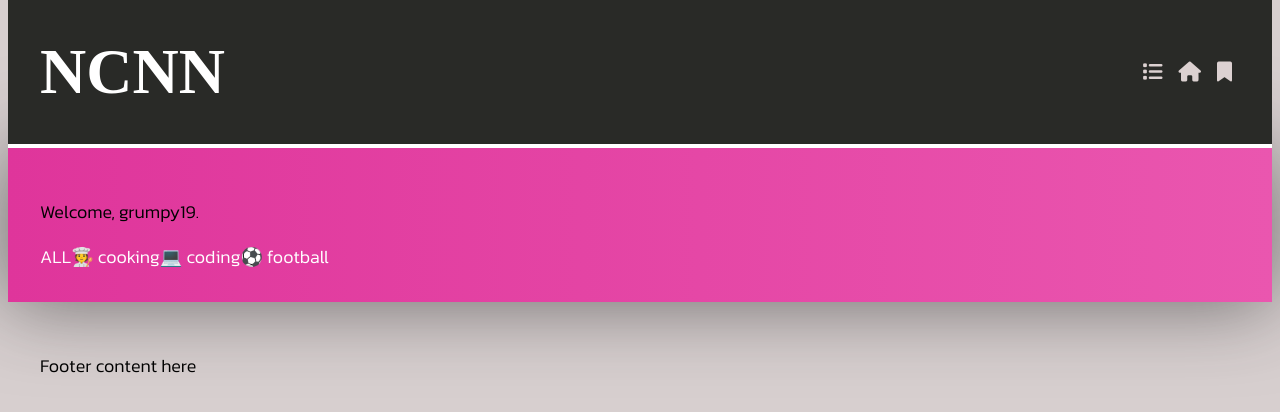
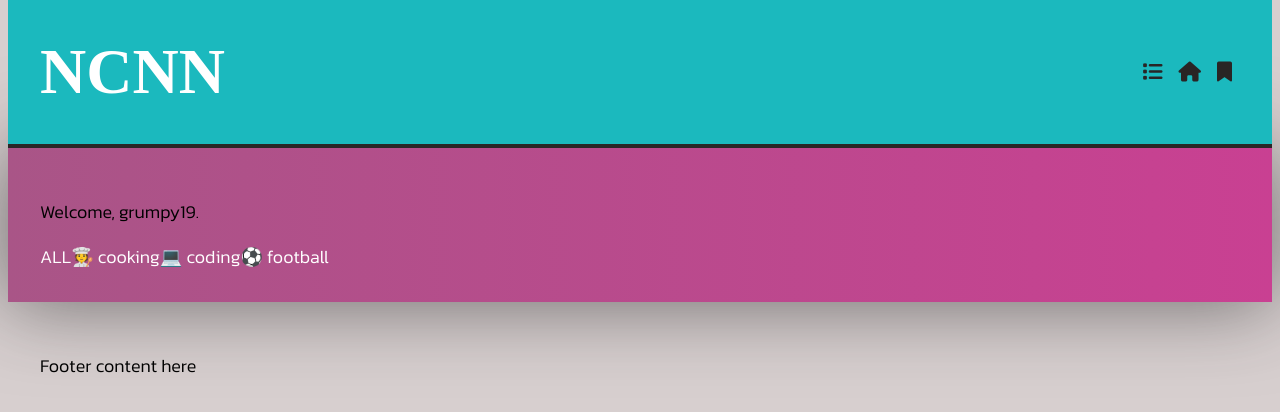
Before and after one commit to olivershh/nc-news-network-frontend, a React (Create React App) app: page / in a window 1280 px wide. Shown: the top 412 px of the page. Built offline with nearby package versions, Linux system fonts and the light colour scheme; a web font is replaced by a local one.

Commit message:
css-restart

```diff
--- a/src/App.css
+++ b/src/App.css
@@ -1,7 +1,7 @@
 /* * { border: 1px solid red;} */
 
 body {
-    background-image: linear-gradient(to right, #df359b, #ea56af);
+    background-image: linear-gradient(to right, #d5cad1, #e4d9e0);
     font-family: 'Kanit', sans-serif;
     font-weight: 300;
 }
@@ -28,13 +28,13 @@ header, main, footer {
 
 header {
     height: 80px;
-    background-color: rgb(41, 42, 39);
+    background-color: rgb(27, 185, 190);
     display: flex;
     flex-direction: row;
     align-items: center;
     justify-content: space-between;
-    padding: 0 1rem;
-    border-bottom: 4px solid white;
+    padding: 0 1.5rem;
+    border-bottom: 4px solid rgb(41, 39, 39);
 }
 
 header {
@@ -45,7 +45,7 @@ header {
 .nav-icon {
     padding: .5rem;
     font-size: 1.25rem;
-    color: rgb(220, 209, 209)
+    color: rgb(41, 37, 37)
 }
 
 .article-page {
@@ -62,12 +62,14 @@ header {
 }
 
 .article-card-big {
-    background-color: rgb(244, 242, 239);
+    background-color: rgb(241, 239, 233);
     padding: 0.2rem 1.5rem;
     border: 2px solid black;
     align-items: center;
     text-align: center;
     margin-bottom: 1.5rem;
+    box-shadow: 2px 2px black;
+
 
 }
 
@@ -158,7 +160,14 @@ textarea {
     padding: 0.5rem 1rem;
     font-size: .9rem;
     width: 75%;
+    border: 2px solid black;
+    opacity: .8;
 
+    /* border-top-right-radius: 10px;
+    border-bottom-left-radius: 10px;
+    border-bottom-right-radius: 10px; */
+
+    box-shadow: -3px 0px rgb(239, 242, 242);
 }
 
 
@@ -196,7 +205,7 @@ textarea {
     }
 
     main {
-        background-image: linear-gradient(to right, #df359b, #ea56af);
+        background-image: linear-gradient(to right, #a95587, #c94092);
         box-shadow: 0 0 80px 1px rgba(37, 35, 37, 0.6)
     }
 
```
